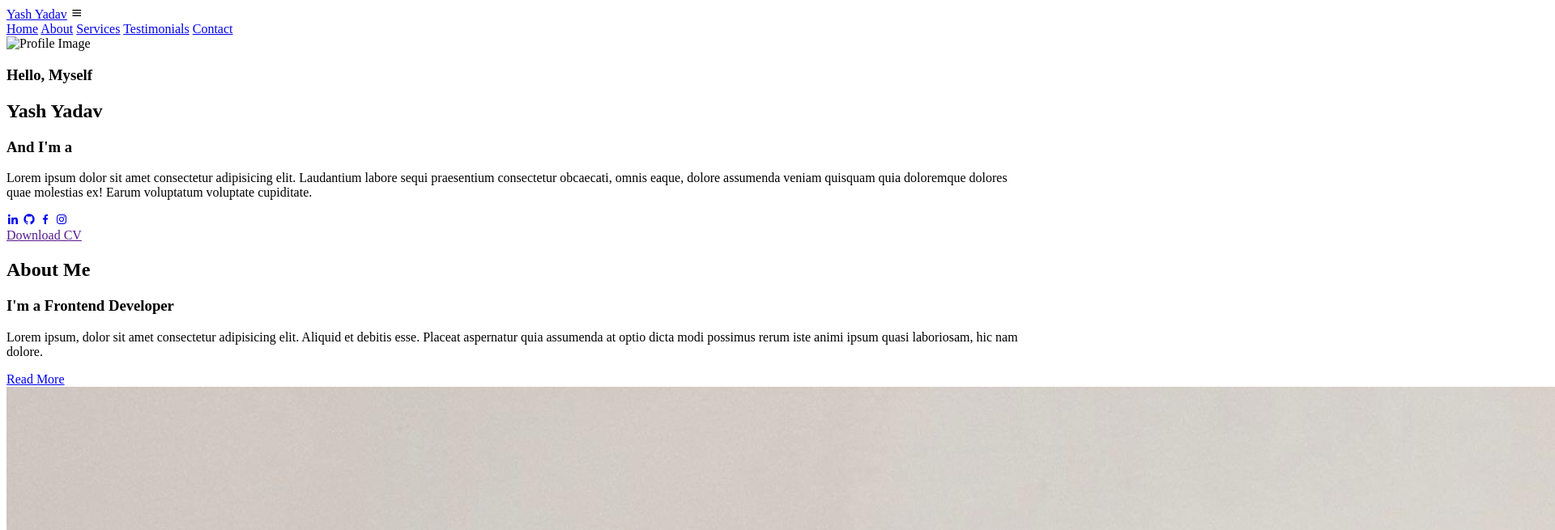
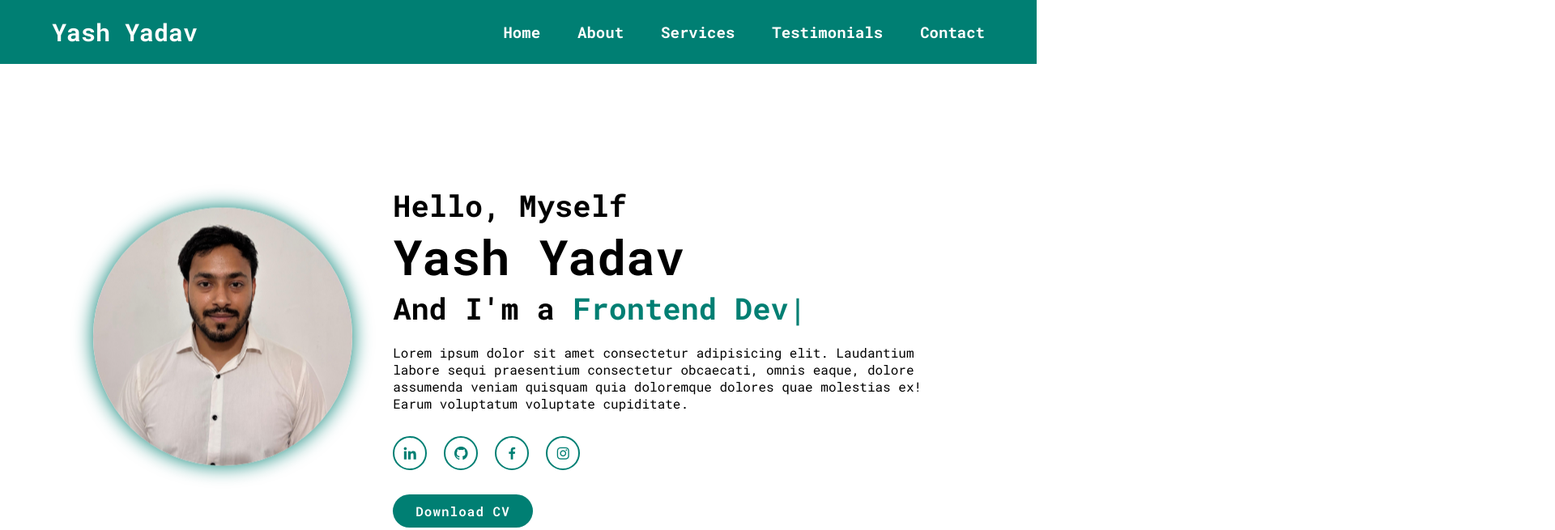
Before and after one commit to yashyadavMRU/Portfilio_HCJ, a plain HTML site: page index.html in a window 1280 px wide. Shown: the top 655 px of the page at 81% size, 1920 px wide, since content can reach past the window. Drawn offline with nearby package versions, Linux system fonts and the light colour scheme; the site is published under a folder, as on GitHub Pages, so addresses that start at the root find nothing.

Commit message:
Update index.html

```diff
--- a/index.html
+++ b/index.html
@@ -6,7 +6,7 @@
     <meta name="viewport" content="width=device-width, initial-scale=1.0">
 
     <!-- Style sheet link -->
-    <link rel="stylesheet" href="/CSS/style.css">
+    <link rel="stylesheet" href="CSS/style.css">
 
     <link href='https://unpkg.com/boxicons@2.1.4/css/boxicons.min.css' rel='stylesheet'>
     <title>Yash Yadav</title>
@@ -41,7 +41,7 @@
 
     <section class="home" id="home">
         <div class="home-img">
-            <img src="/assets/profile.jpeg" alt="Profile Image">
+            <img src="assets/profile.jpeg" alt="Profile Image">
         </div>
 
         <div class="home-content">
@@ -275,7 +275,7 @@
 
     <!-- JavaScript files used  -->
 
-    <script src="/JS/index.js"></script>
+    <script src="JS/index.js"></script>
 
 
 
```
